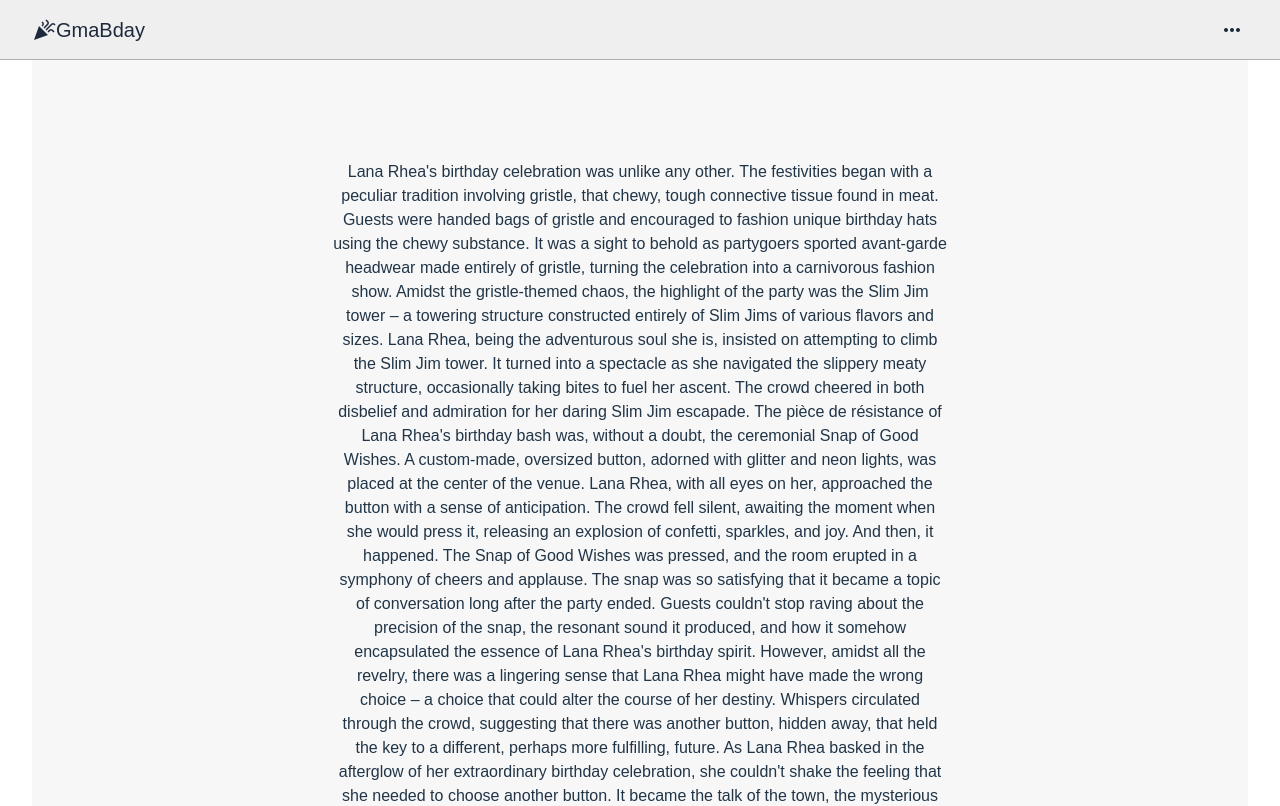
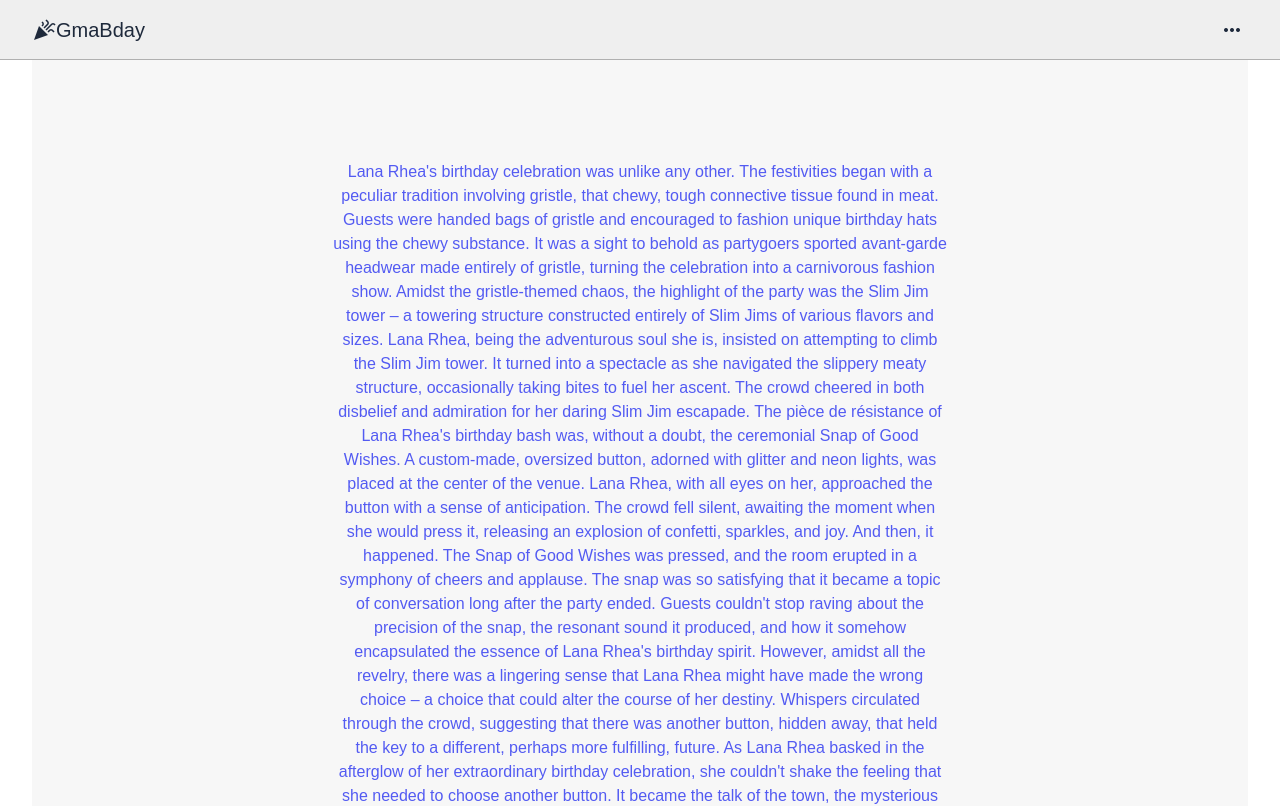
Before and after one commit to JoeWilder/BirthdayWebsite, a Vue app: page /choice2 in a window 1280 px wide. Shown: the top 806 px of the page. Built offline with nearby package versions, Linux system fonts and the light colour scheme.

Commit message:
Change colors for mobile

```diff
--- a/src/views/choice2.vue
+++ b/src/views/choice2.vue
@@ -17,7 +17,7 @@
   </p>
 
 
-  <h2>WRONG CHOICE PICK ANOTHER BUTTON</h2>
+  <h2 class="wrong-choice">WRONG CHOICE PICK ANOTHER BUTTON</h2>
   </section>
 </template>
 
@@ -34,6 +34,7 @@
 }
 
 .wall-of-text {
+  color: #535bf2;
   margin-top: 20px; /* Adjust the margin as needed */
 }
 
```
